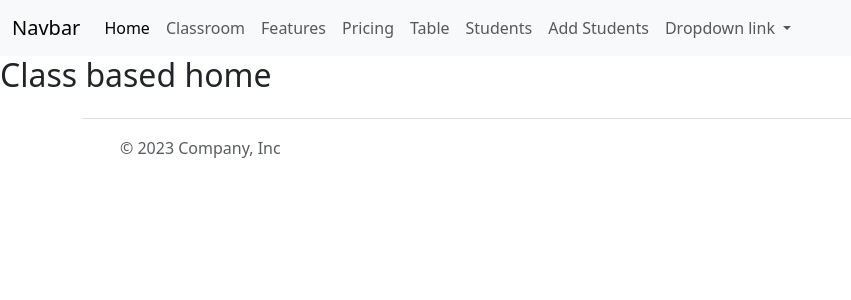
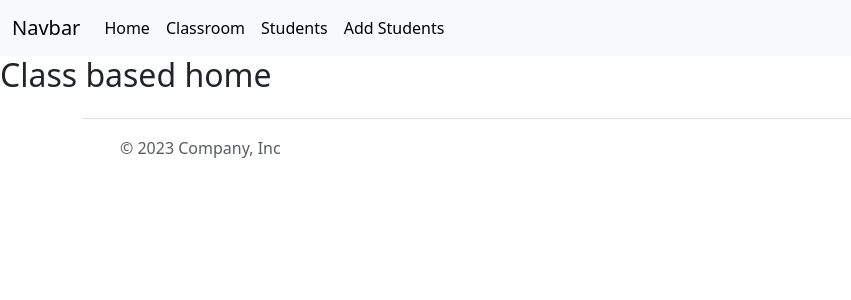
Before and after one commit to kashyap2058/Django_learnig1, a Django app: page /classbased/ in a window 1280 px wide. Shown: the top 300 px of the page, without its empty margins (0-851 px from the left). Run offline with Django 5.2, Linux system fonts and the light colour scheme.

Commit message:
Project Commit

```diff
--- a/classbased_app/urls.py
+++ b/classbased_app/urls.py
@@ -2,4 +2,5 @@ from django.urls import path
 from .views import *
 urlpatterns = [
     path('',HomeView.as_view(),name='classbased_home'),
+    path('classroom/',ClassRoomView.as_view(),name='classbased_classroom'),
 ]
--- a/classbased_app/views.py
+++ b/classbased_app/views.py
@@ -1,5 +1,16 @@
 from django.shortcuts import render
-from django.views.generic import TemplateView
+from django.views.generic import TemplateView,ListView
+from myapp.models import ClassRoom,Student,StudentProfile
 # Create your views here.
 class HomeView(TemplateView):
     template_name="classbased/home.html"
+
+
+
+class ClassRoomView(ListView):
+    template_name='classbased/classroom_add.html'
+
+    #aagadi normally functional approach ma hamile tala return garda request,template name(html file),context load garya them
+    #yo context vitra query set pathako them tei garne yesma ni for which
+    queryset=ClassRoom.objects.all() #context ko value ko kaam garxa automatically
+    context_object_name="classrooms" #context ko key ko naam dine kaam garxa automatically
--- a/templates/classbased/base.html
+++ b/templates/classbased/base.html
@@ -20,32 +20,14 @@
                 <a class="nav-link active" aria-current="page" href="#">Home</a>
               </li>
               <li class="nav-item">
-                <a class="nav-link" href="#">Classroom</a>
+                <a class="nav-link active" href="#">Classroom</a>
               </li>
               <li class="nav-item">
-                <a class="nav-link" href="#">Features</a>
+                <a class="nav-link active" href="#">Students</a>
               </li>
               <li class="nav-item">
-                <a class="nav-link" href="#">Pricing</a>
+                <a class="nav-link active" href="#">Add Students</a>
               </li>
-              <li class="nav-item">
-                <a class="nav-link" href="#">Table</a>
-              </li>
-              <li class="nav-item">
-                <a class="nav-link" href="#">Students</a>
-              </li>
-              <li class="nav-item">
-                <a class="nav-link" href="#">Add Students</a>
-              </li>
-              <li class="nav-item dropdown">
-                <a class="nav-link dropdown-toggle" href="#" role="button" data-bs-toggle="dropdown" aria-expanded="false">
-                  Dropdown link
-                </a>
-                <ul class="dropdown-menu">
-                  <li><a class="dropdown-item" href="#">Action</a></li>
-                  <li><a class="dropdown-item" href="#">Another action</a></li>
-                  <li><a class="dropdown-item" href="#">Something else here</a></li>
-                </ul>
               </li>
             </ul>
           </div>
```
Also changed, not shown: templates/classbased/classroom_add.html (added, +32 -0 lines).
